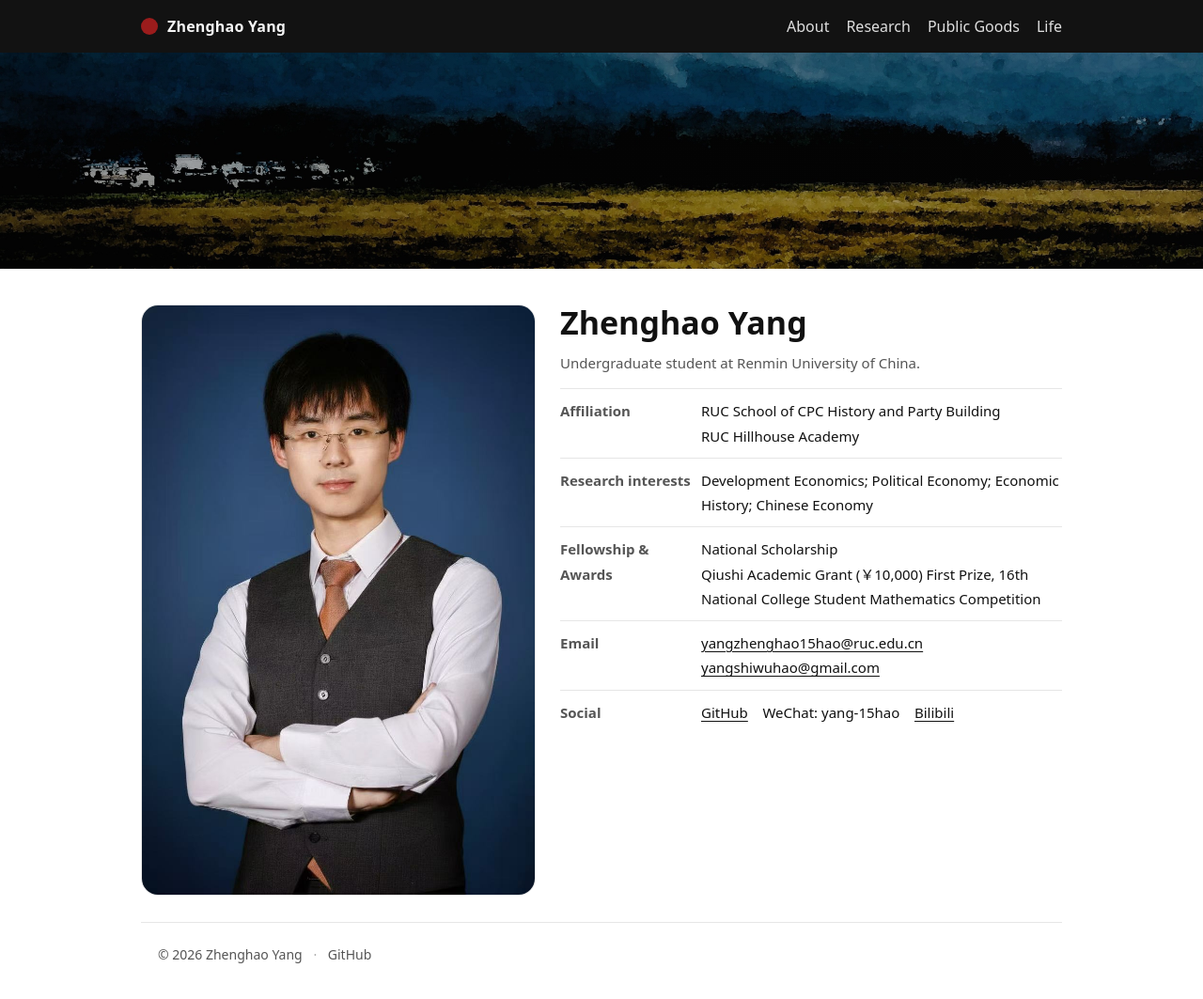
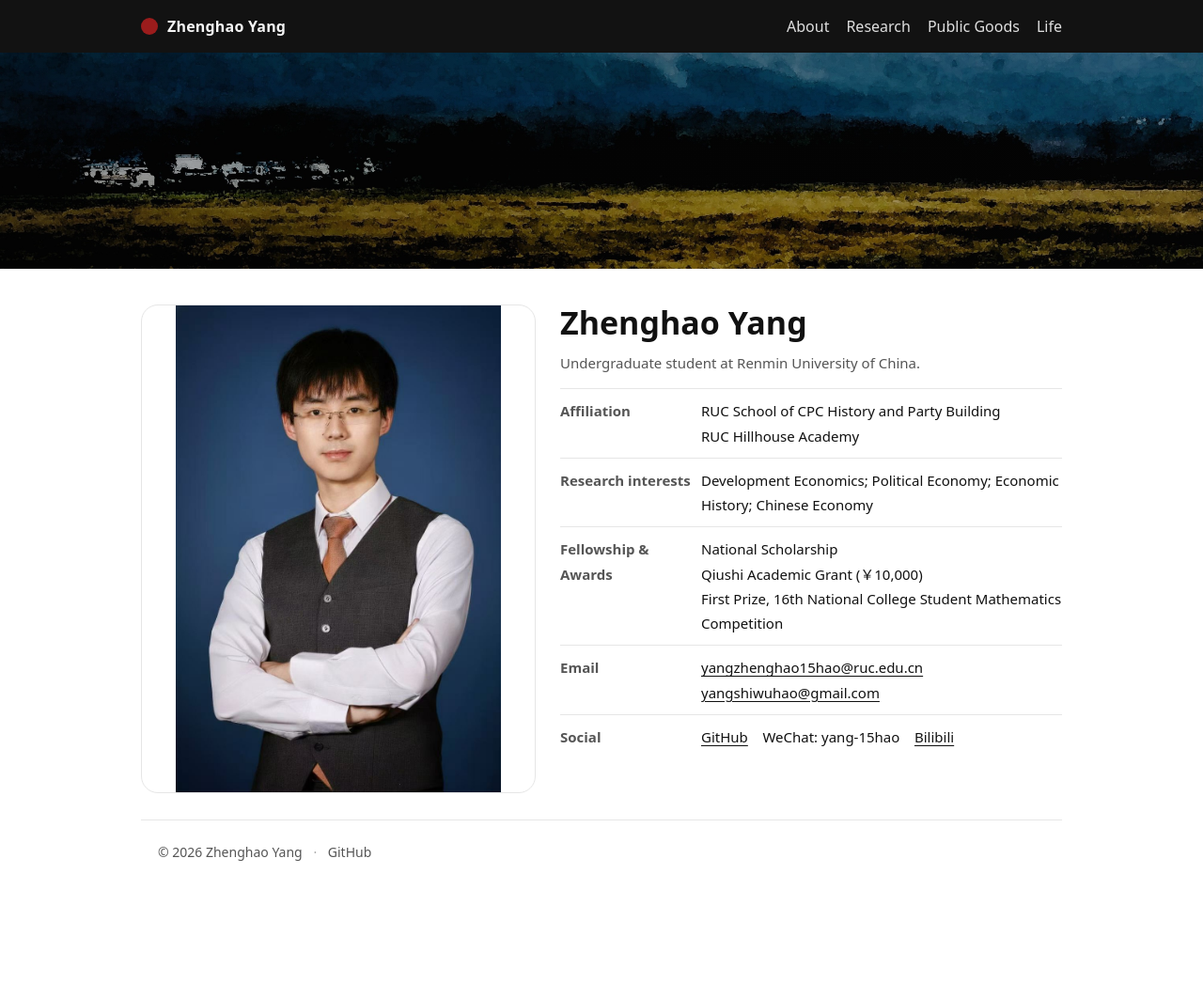
Before and after one commit to 15haohao/15haohao.github.io, a Jekyll site: the page built from index.md, in a window 1280 px wide and 1063 px high. Shown: the whole window at 94% size. Built offline with Jekyll 4.4.1, drawn with Linux system fonts in a browser that asks for light colours.

Commit message:
Update hero image and site content

```diff
--- a/_data/public_goods.yml
+++ b/_data/public_goods.yml
@@ -4,10 +4,10 @@
   link: "https://github.com/15haohao/REPO_NAME"
   link_text: "GitHub Repo"
 
-- title: "Dataset: Example Data Package"
-  desc: "A clean, documented dataset release (placeholder)."
+- title: "Dataset: Complete List of Chinese Counties"
+  desc: "Historical Changes and Administrative Codes of Over 2,000 Counties and Districts in China, from 1949 to 2020."
   tags: ["Dataset", "Documentation"]
-  link: "https://drive.google.com/FILE_OR_FOLDER_LINK"
+  link: "https://docs.google.com/spreadsheets/d/1HI3Q8bYidk_ps_LvKscd5cZZjGJMhDoW/edit?usp=drive_link&ouid=117779926058264154742&rtpof=true&sd=true"
   link_text: "Google Drive"
 
 - title: "Template: Research Note / Replication Checklist"
--- a/_layouts/default.html
+++ b/_layouts/default.html
@@ -13,7 +13,7 @@
 
   <!-- Global banner (wide image under the navbar) -->
   <section class="banner">
-    <div class="banner-bg" style="background-image:url('/assets/img/hero1.jpg')"></div>
+    <div class="banner-bg" style="background-image:url('/assets/img/hero2.jpg')"></div>
     <div class="banner-overlay"></div>
   </section>
 
--- a/assets/style.css
+++ b/assets/style.css
@@ -201,3 +201,14 @@ ul{margin:8px 0 0 18px}
   position:absolute; inset:0;
   background: linear-gradient(90deg, rgba(0,0,0,.35), rgba(0,0,0,.10));
 }
+
+.about-photo{
+  max-height: 520px;   /* 先用 520，觉得还大就改成 480/460 */
+}
+
+.about-photo img{
+  max-height: 520px;   /* 同步 */
+  width: 100%;
+  height: auto;
+  object-fit: contain; /* 不裁剪，完整显示 */
+}
--- a/index.md
+++ b/index.md
@@ -32,7 +32,7 @@ title: About
         <th>Fellowship & Awards</th>
         <td>
           National Scholarship <br>
-          Qiushi Academic Grant (￥10,000)
+          Qiushi Academic Grant (￥10,000) <br>
           First Prize, 16th National College Student Mathematics Competition
         </td>
       </tr>
```
Also changed, not shown: assets/img/hero2.jpg (renamed from assets/img/hero1.jpg).
